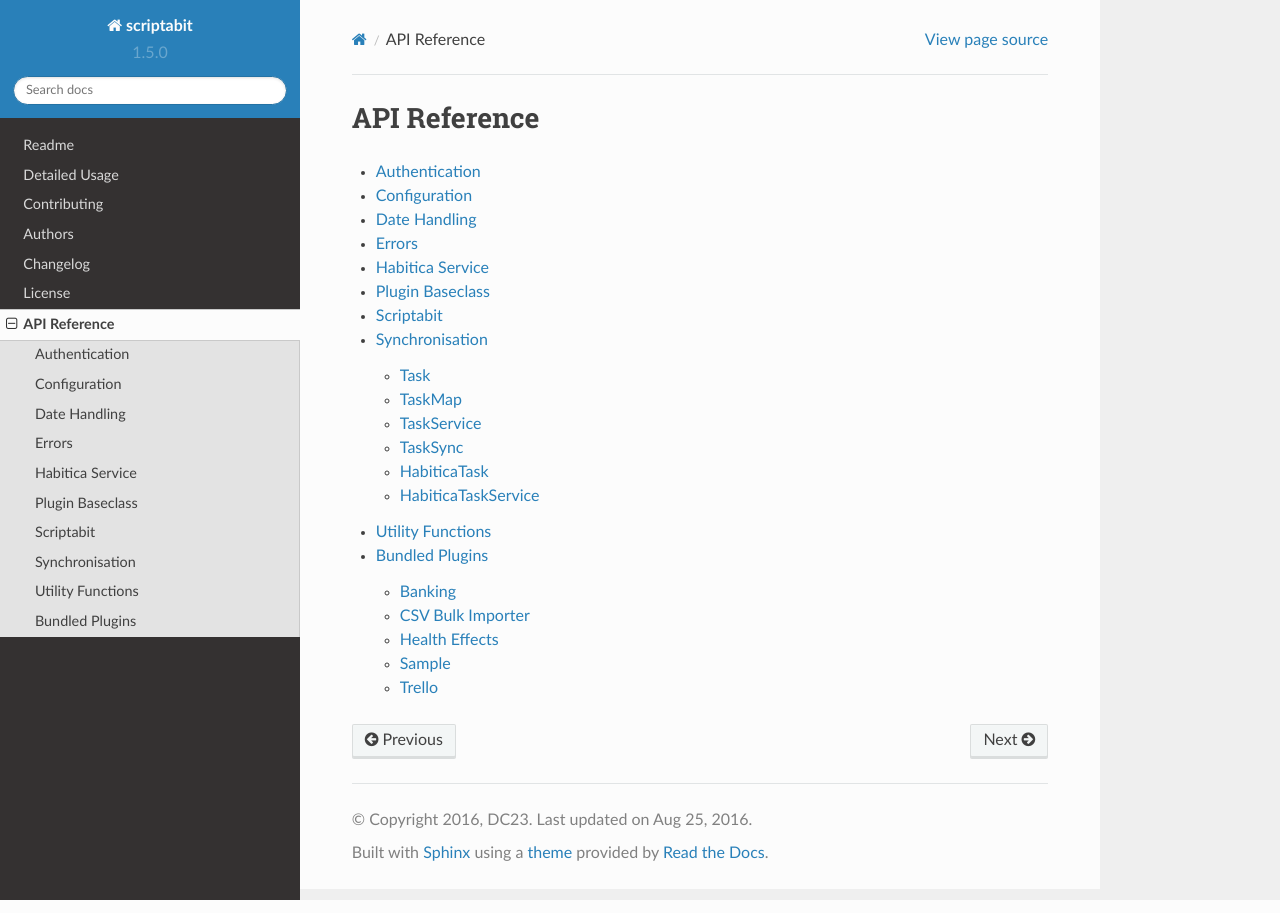
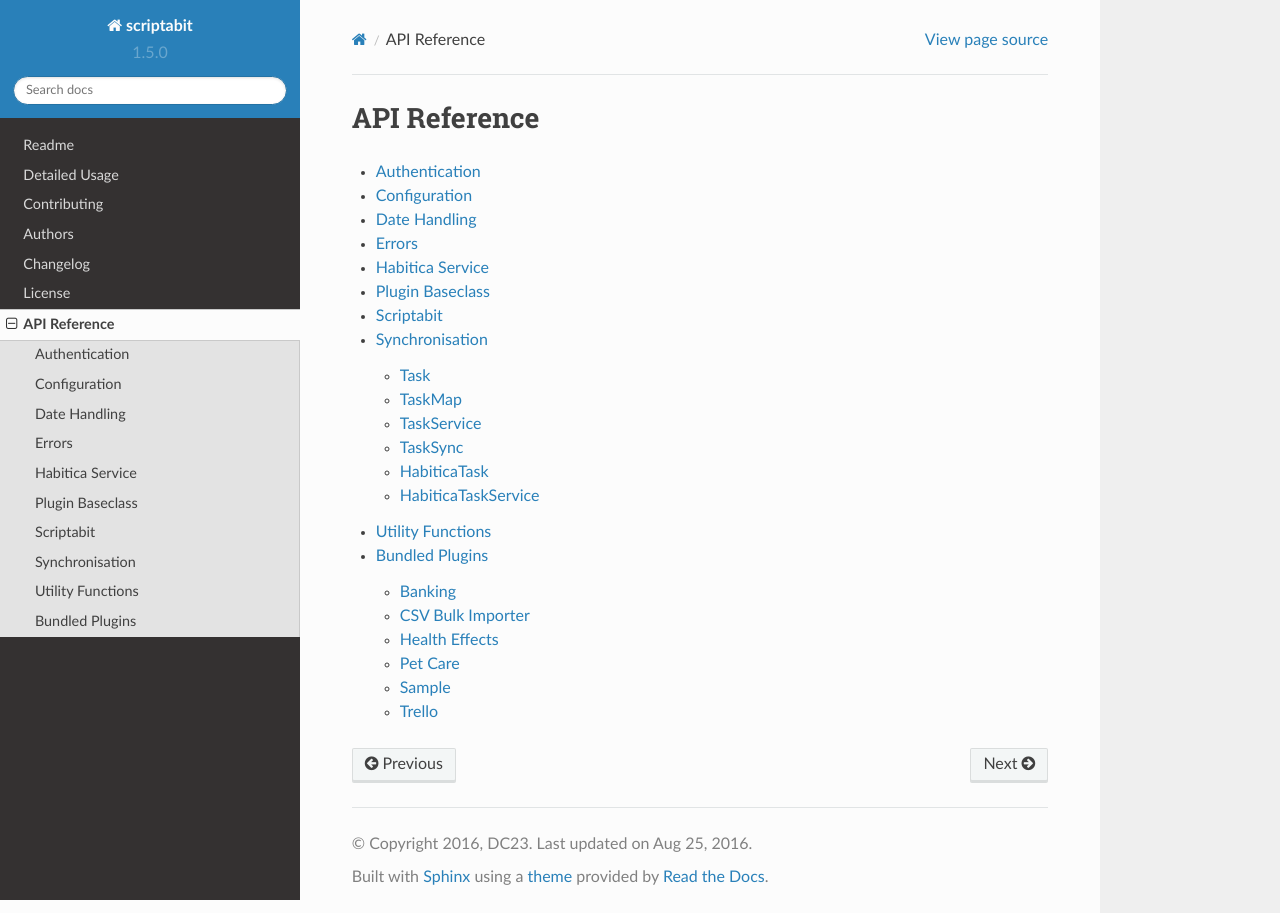
Before and after one commit to DC23/scriptabit, a Sphinx documentation site: the page built from docs/reference/index.rst, in a window 1280 px wide. Built offline with Sphinx 7.4.7 and the Read the Docs theme 2.0.0, drawn with Linux system fonts in a browser that asks for light colours.

Commit message:
adding pet care api docs

```diff
--- a/docs/reference/bundled_plugins.rst
+++ b/docs/reference/bundled_plugins.rst
@@ -22,6 +22,13 @@ Health Effects
     :members:
     :private-members:
 
+Pet Care
+++++++++
+.. automodule:: scriptabit.plugins.pet_care
+    :special-members:
+    :members:
+    :private-members:
+
 Sample
 ++++++
 .. automodule:: scriptabit.plugins.sample
```
